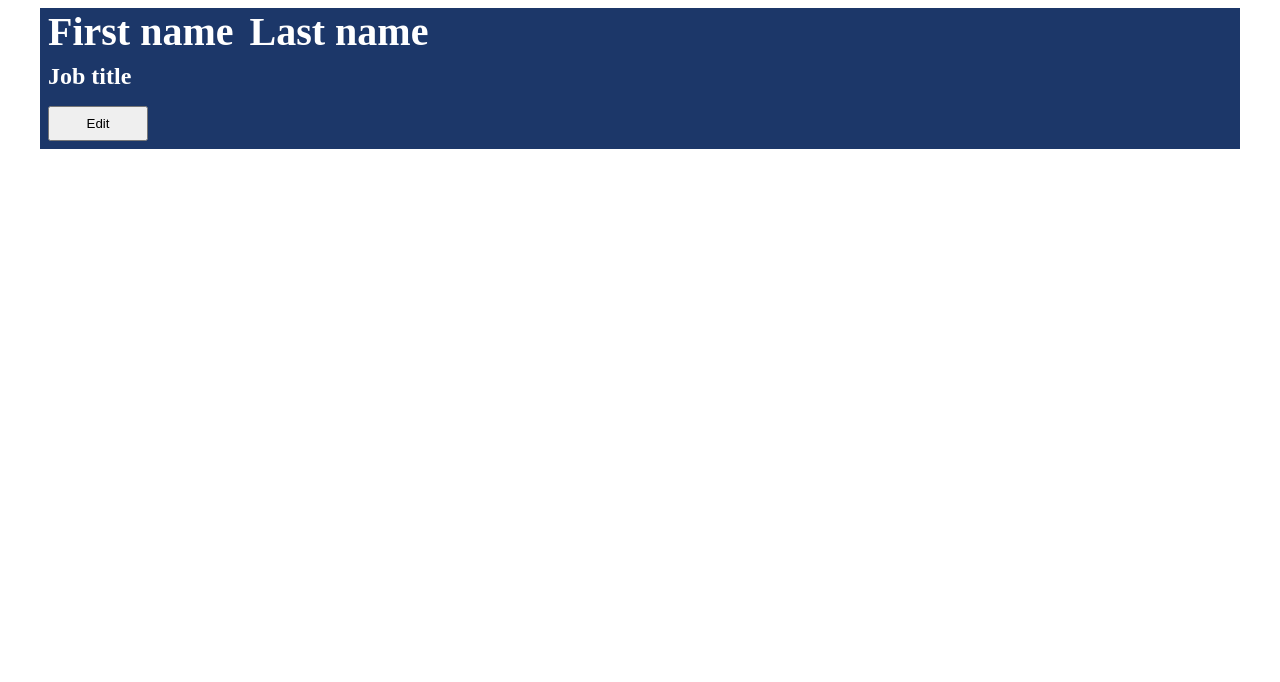
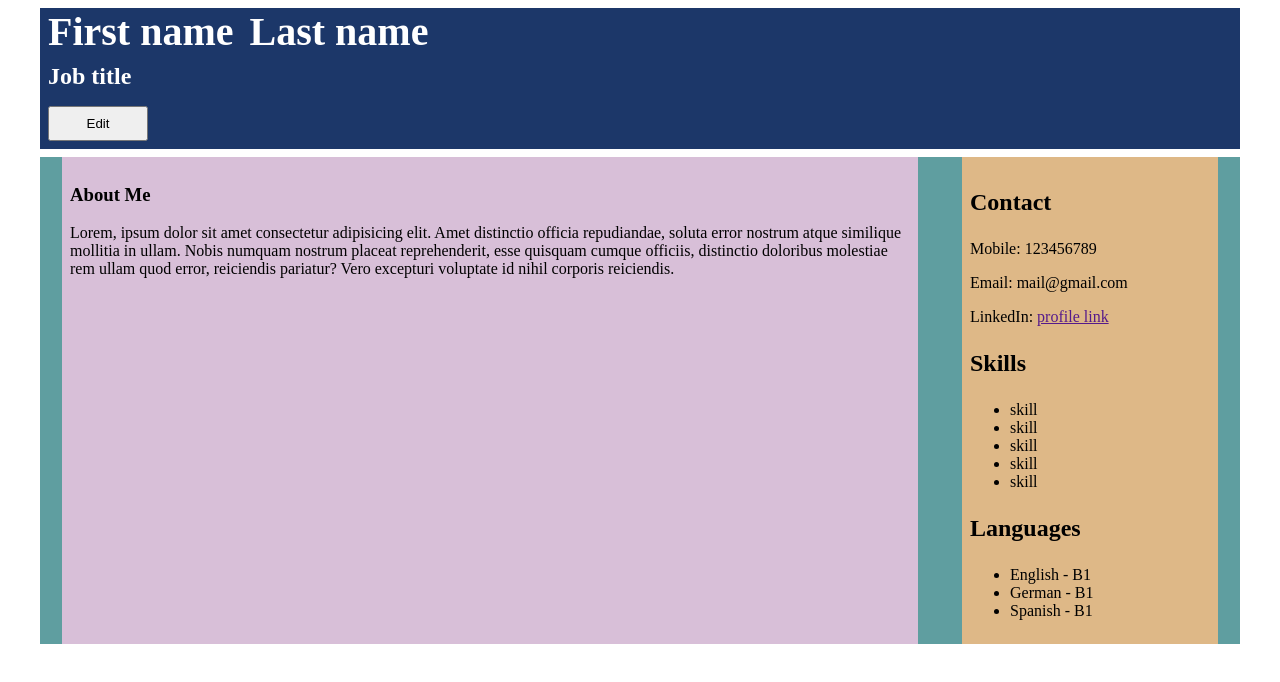
Before and after one commit to mkj-dev/top-cv-creator, a React (Vite) app: page / in a window 1280 px wide. Shown: the top 682 px of the page. Built offline with nearby package versions, Linux system fonts and the light colour scheme.

Commit message:
Import CVMain component

```diff
--- a/src/App.jsx
+++ b/src/App.jsx
@@ -1,13 +1,13 @@
 import './styles/App.css'
 import CVHeader from './components/CVHeader'
+import CVMain from './components/CVMain'
 
-function App() {
+export default function App() {
 
   return (
     <div className="App">
       <CVHeader />
+      <CVMain />
     </div>
-  )
+  );
 }
-
-export default App
```
